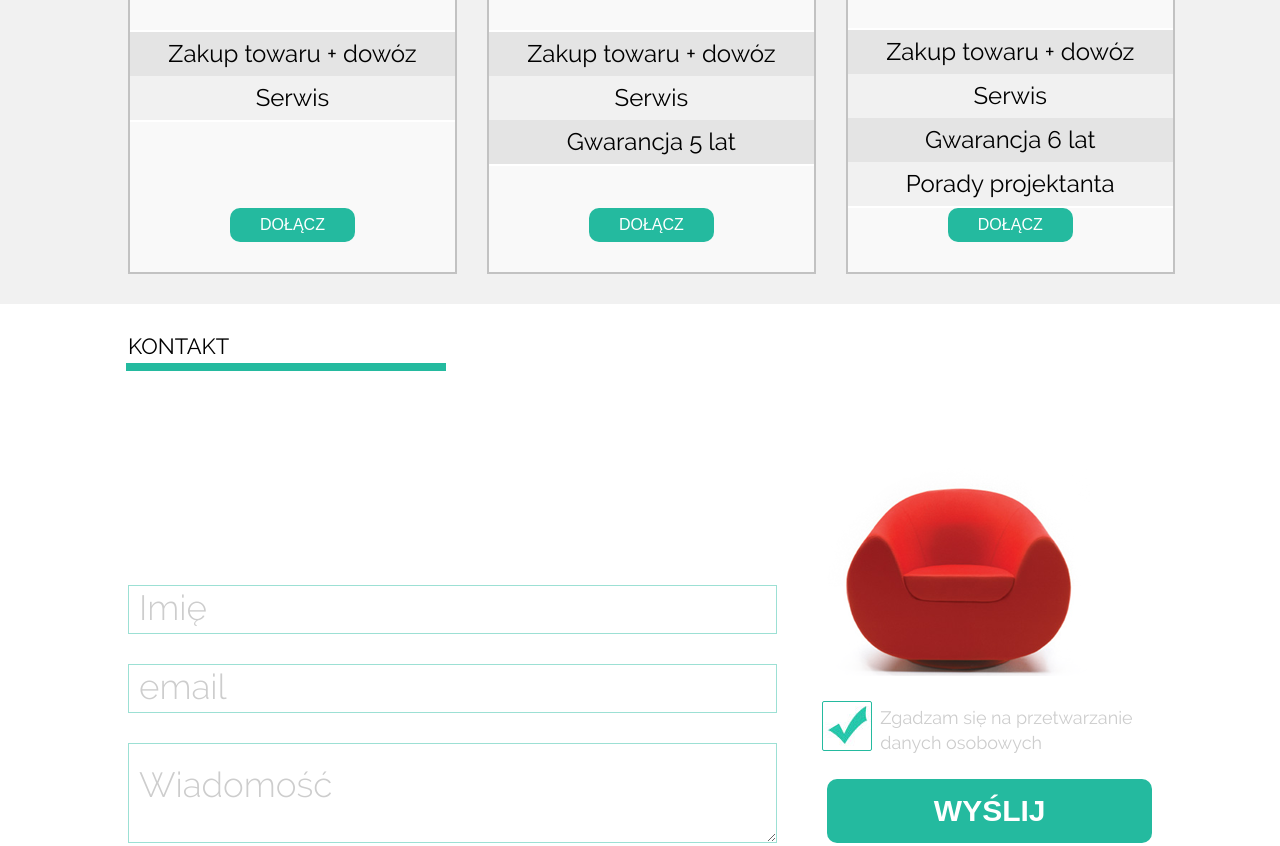
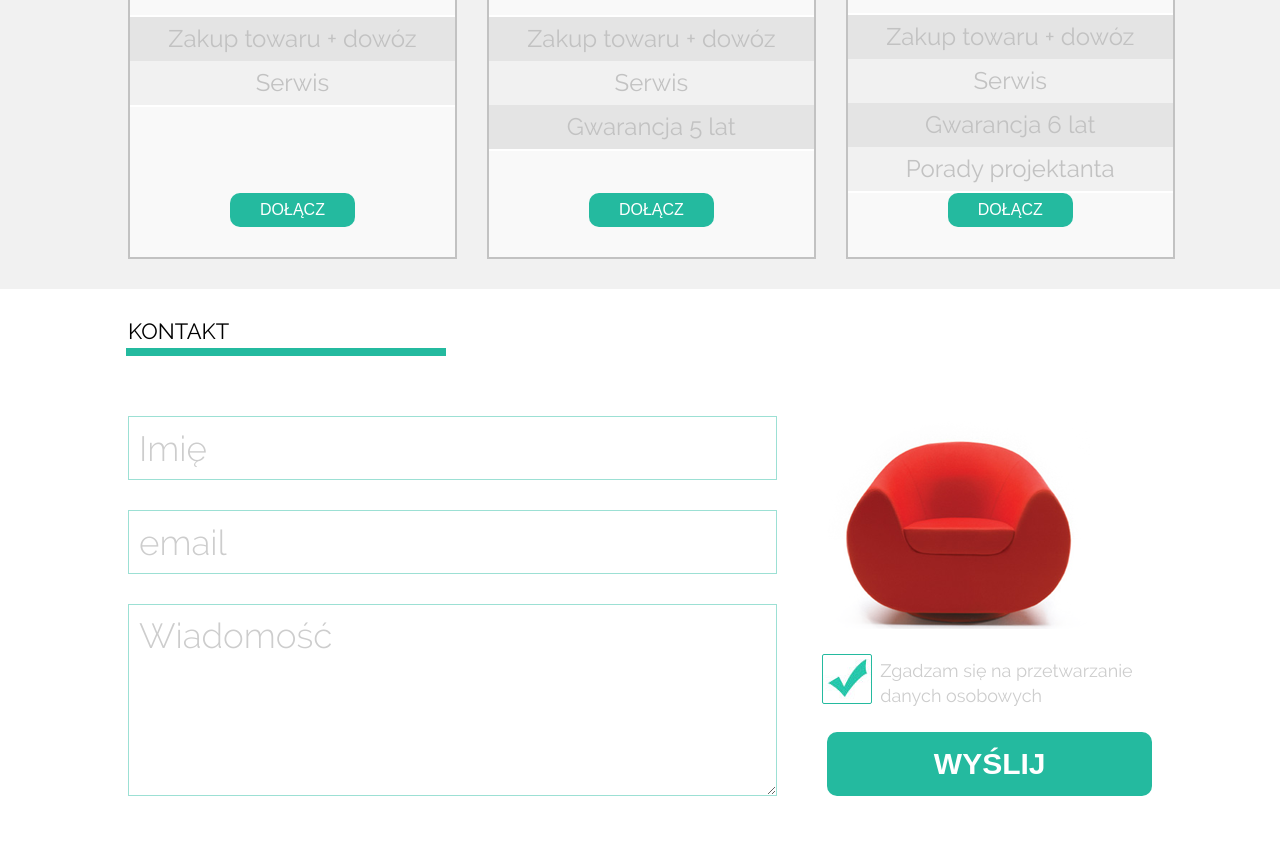
Before and after one commit to romanyk/Warsztat, a plain HTML site: page index.html in a window 1280 px wide. Shown: the part 1160-2006 px from the top of the page. Drawn offline with Linux system fonts and the light colour scheme.

Commit message:
aktualizacja2

```diff
--- a/css/style.css
+++ b/css/style.css
@@ -54,7 +54,7 @@ h2:after {
     width: 320px;
     height: 8px;
     margin-top: 5px;
-    margin-bottom: 75px;
+    margin-bottom: 40px;
     margin-left: -2px;
     background: #24ba9f;
 }
@@ -303,6 +303,7 @@ section.news .container ul li:hover .box__item {
 ul.prices {
     display: flex;
     justify-content: space-between;
+    margin-top: 20px;
 }
 
 ul.prices>li {
@@ -399,6 +400,7 @@ ul.price_item {
 ul.price_item li {
     font-size: 24px;
     padding: 10px 0;
+    color: #c2c2c2;
 }
 
 ul.price_item li:nth-of-type(2n+1) {
@@ -479,7 +481,7 @@ form {
 .form_item {
     display: block;
     width: 100%;
-    padding: 20px 10px 10px 10px;
+    padding: 30px 10px 15px 10px;
     margin-bottom: 30px;
     border: 1px solid rgba(36, 186, 159, 0.45);
     font-size: 15px;
@@ -488,6 +490,7 @@ form {
 
 .form_item:last-child {
     margin-bottom: 0;
+    padding: 10px;
 }
 
 ::-webkit-input-placeholder {
--- a/index.html
+++ b/index.html
@@ -164,7 +164,7 @@
                 <form>
                     <input class="form_item" type="text" name="name" placeholder="Imię">
                     <input class="form_item" type="email" name="email" placeholder="email">
-                    <textarea rows="4" class="form_item" placeholder="Wiadomość"></textarea>
+                    <textarea rows="10" class="form_item" placeholder="Wiadomość"></textarea>
                 </form>
                 <div class="send">
                     <img src="../Warsztat/images/red_chair.png" alt="czerwony fotel">
```
